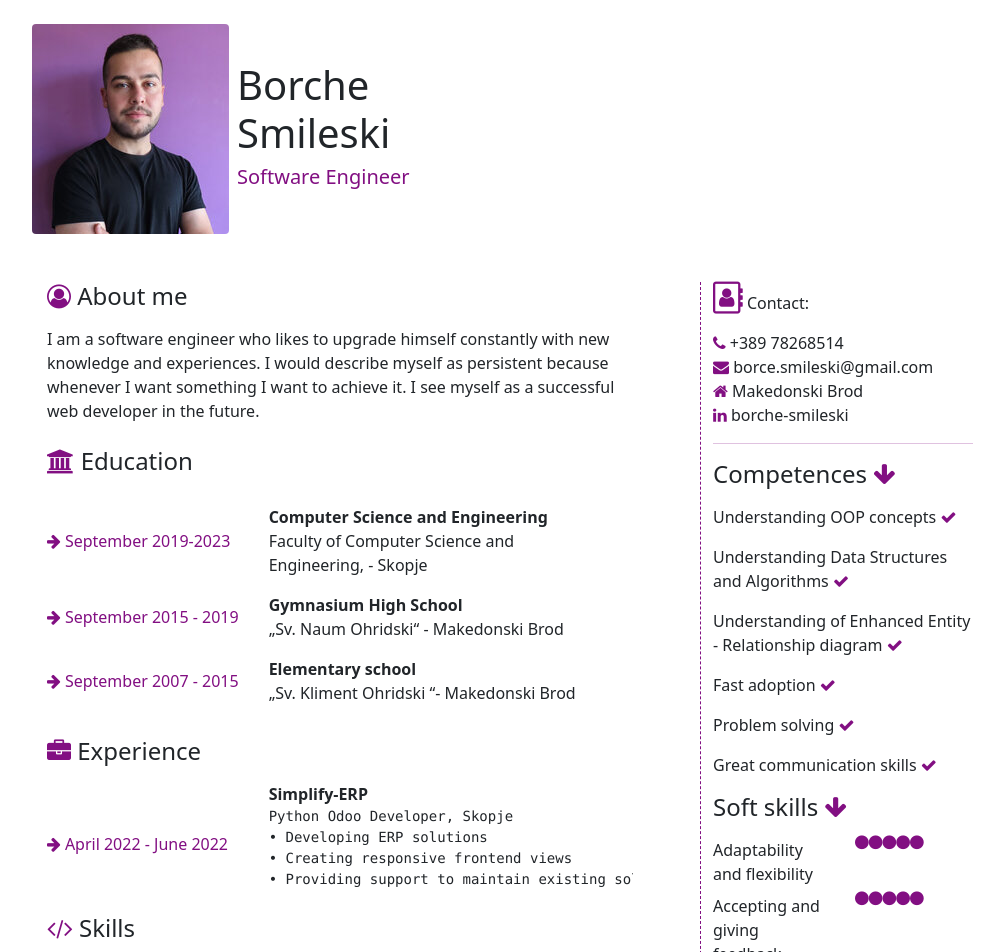
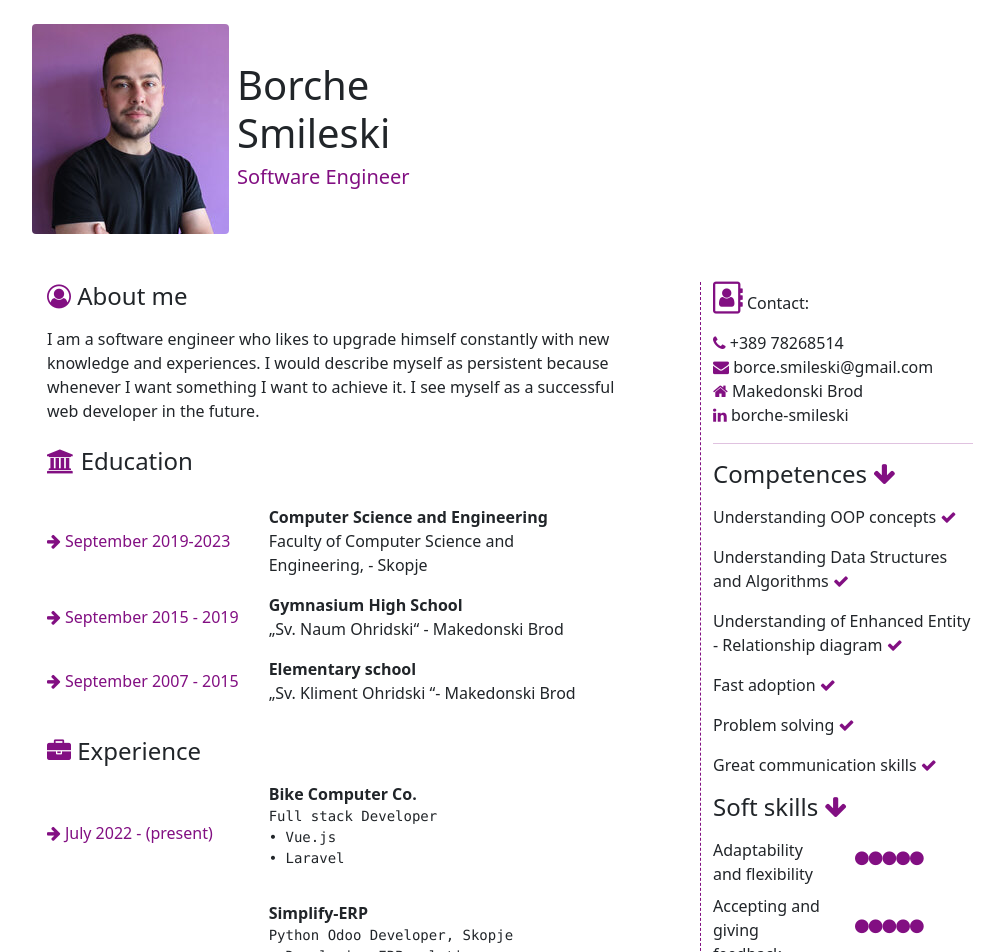
Before and after one commit to borcesmileski/portfolio, a Vue app: page / in a window 1280 px wide. Shown: the top 952 px of the page, without its empty margins (130-1132 px from the left). Built offline with nearby package versions, Linux system fonts and the light colour scheme.

Commit message:
added new experience

```diff
--- a/src/components/Education.vue
+++ b/src/components/Education.vue
@@ -106,6 +106,11 @@ export default {
       ],
       experience:[
         {
+          date:'July 2022 - (present)',
+          name:'Bike Computer Co.',
+          description: 'Full stack Developer \n• Vue.js \n• Laravel',
+        },
+        {
           date:'April 2022 - June 2022',
           name:'Simplify-ERP',
           description: 'Python Odoo Developer, Skopje \n• Developing ERP solutions \n• Creating responsive frontend views \n• Providing support to maintain existing solutions'
--- a/src/components/RightBar.vue
+++ b/src/components/RightBar.vue
@@ -29,7 +29,7 @@
         <div class="col-4 col-lg-6 pt-2">
           {{ skill.name }}
         </div>
-        <div class="col-6 col-lg-4">
+        <div class="col-6 col-lg-4 align-self-center">
           <span v-for="i in skill.stars">
             <i class="text-primary fa fa-circle" aria-hidden="true"></i>
           </span>
--- a/src/views/Portfolio.vue
+++ b/src/views/Portfolio.vue
@@ -1,5 +1,5 @@
 <template>
-  <div class="container mt-4" style=": ">
+  <main class="container mt-4" style=": ">
 
     <Header/>
 
@@ -18,7 +18,7 @@
       <RightBar/>
 
     </div>
-  </div>
+  </main>
 </template>
 
 <script>
```
